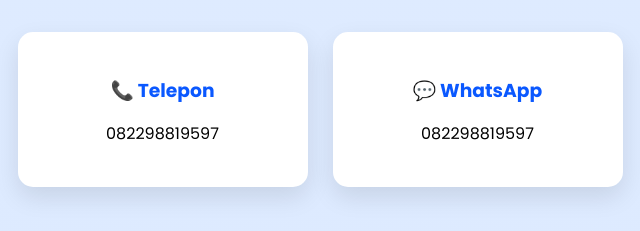
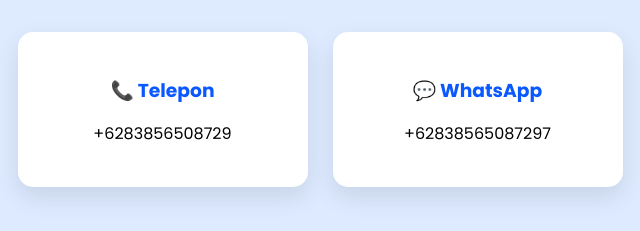
Before and after one commit to jeremytempest636-netizen/Hiurentalmobilsilangit, a plain HTML site: page index.html in a window 1280 px wide. Shown: the part 5269-5500 px from the top of the page, 320-960 px from the left. Drawn offline with Linux system fonts and the light colour scheme.

Commit message:
index.html

```diff
--- a/index.html
+++ b/index.html
@@ -209,12 +209,12 @@
 <div class="kontak-card">
 <div class="kontak-item">
 <h3>📞 Telepon</h3>
-<p>082298819597</p>
+<p>+6283856508729</p>
 </div>
 
 <div class="kontak-item">
 <h3>💬 WhatsApp</h3>
-<p>082298819597</p>
+<p>+62838565087297</p>
 </div>
 </div>
 
```
